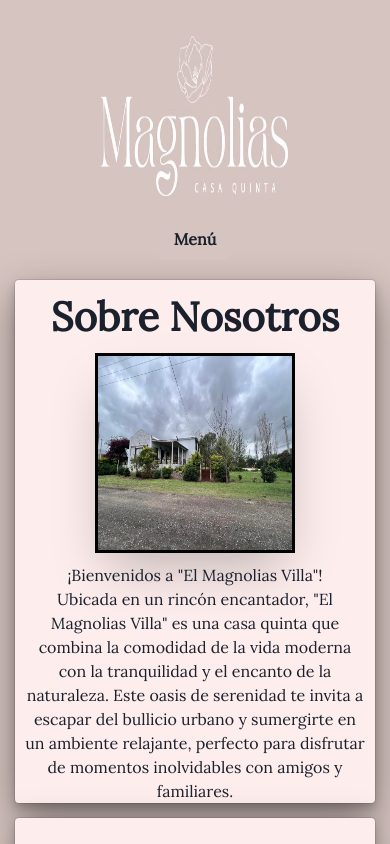
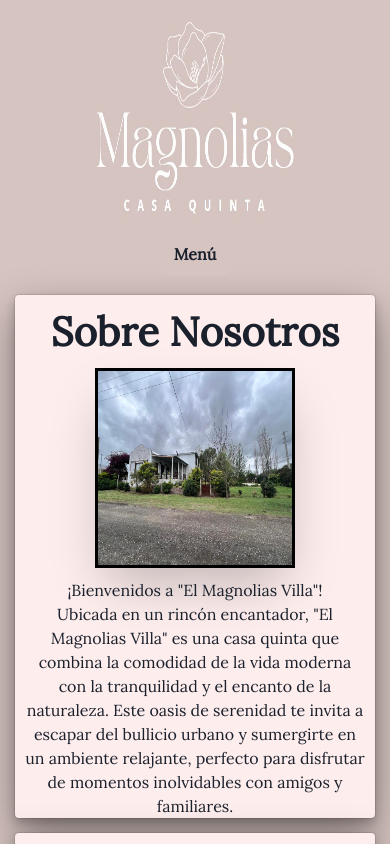
Before and after one commit to Laria-Mateo/Magnolias-CasaQuinta-Project, a React (Vite) app: page / in a window 390 px wide. Shown: the top 844 px of the page. Built offline with nearby package versions, Linux system fonts and the light colour scheme.

Commit message:
cambio en logo

```diff
--- a/src/components/menu/menu.jsx
+++ b/src/components/menu/menu.jsx
@@ -1,6 +1,6 @@
-import { useState } from 'react';
+import { useState, useEffect } from 'react';
 import { Link as ScrollLink, scroller } from 'react-scroll';
-import { Box, VStack, Flex, Spacer, Link, Collapse, Button } from '@chakra-ui/react';
+import { Box, VStack, Flex, Collapse, Button } from '@chakra-ui/react';
 
 const Menu = () => {
   const scrollToSection = (sectionId) => {
@@ -8,6 +8,7 @@ const Menu = () => {
       duration: 500,
       delay: 0,
       smooth: 'easeInOutQuart',
+      offset: window.innerWidth < 768 ? -100 : -50, // Ajusta estos valores según sea necesario
     });
   };
 
@@ -22,11 +23,28 @@ const Menu = () => {
     setIsOpen(false); // Cerrar el menú después de hacer clic en un enlace
   };
 
+  useEffect(() => {
+    const handleResize = () => {
+      if (isOpen) {
+        // Recalcular el desplazamiento si el menú está abierto y el tamaño de la ventana cambia
+        scrollToSection('seccion1'); // Ajusta el valor de la sección según sea necesario
+      }
+    };
+
+    window.addEventListener('resize', handleResize);
+
+    return () => {
+      window.removeEventListener('resize', handleResize);
+    };
+  }, [isOpen]);
+
   return (
     <>
       <VStack align="center">
         <Box display={{ base: 'block', md: 'none' }}>
-          <Button onClick={toggleMenu} bg={"#D6C4C0"}>Menú</Button>
+          <Button onClick={toggleMenu} bg="#D6C4C0" mt={'15px'}>
+            Menú
+          </Button>
         </Box>
         <Box display={{ base: 'none', md: 'block' }}>
           <Flex>
@@ -49,10 +67,10 @@ const Menu = () => {
             mt={{ base: 4, md: 0 }}
           >
             <Box m={4} cursor="pointer" onClick={() => handleItemClick("seccion1")}>
-            Sobre nosotros
+              Sobre nosotros
             </Box>
             <Box m={4} cursor="pointer" onClick={() => handleItemClick("seccion2")}>
-            Nuestros Espacios
+              Nuestros Espacios
             </Box>
             <Box m={4} cursor="pointer" onClick={() => handleItemClick("seccion3")}>
               Sección 3
```
Also changed, not shown: src/components/Header/Logo.jpg.
